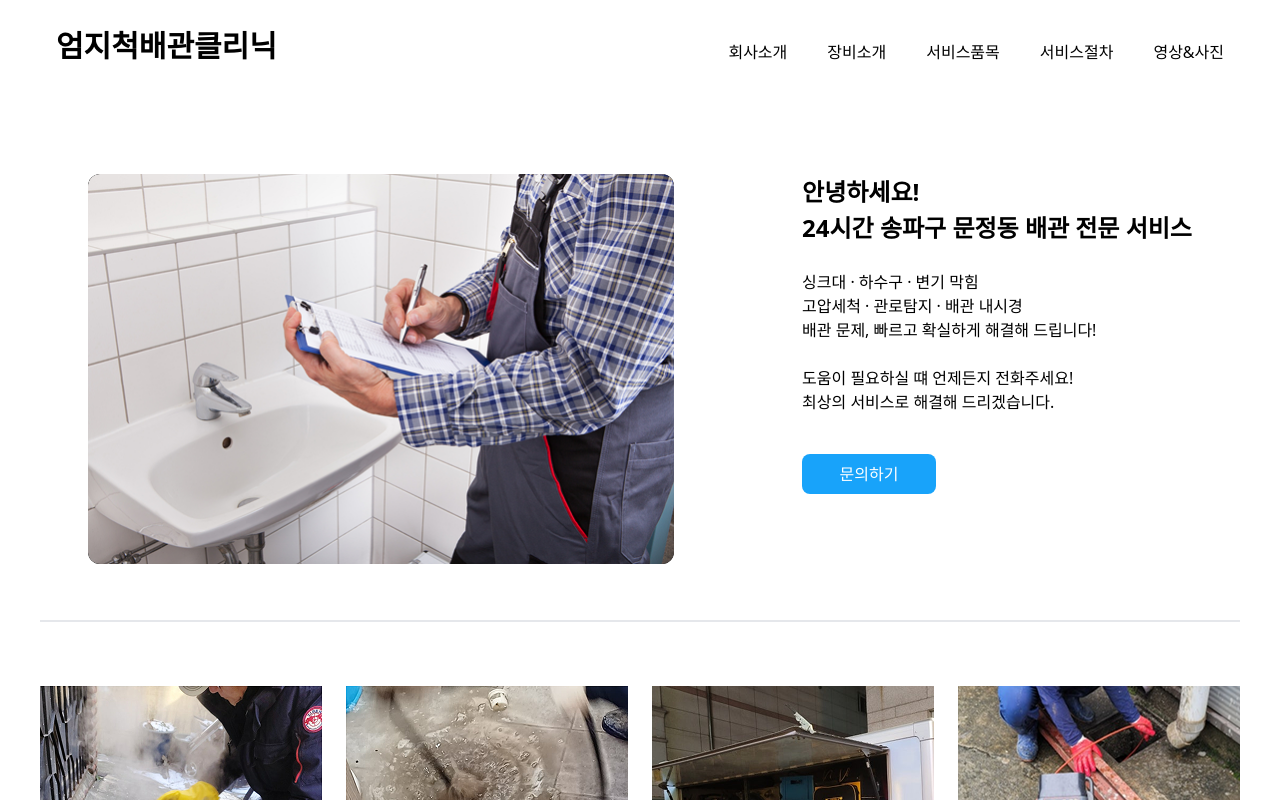
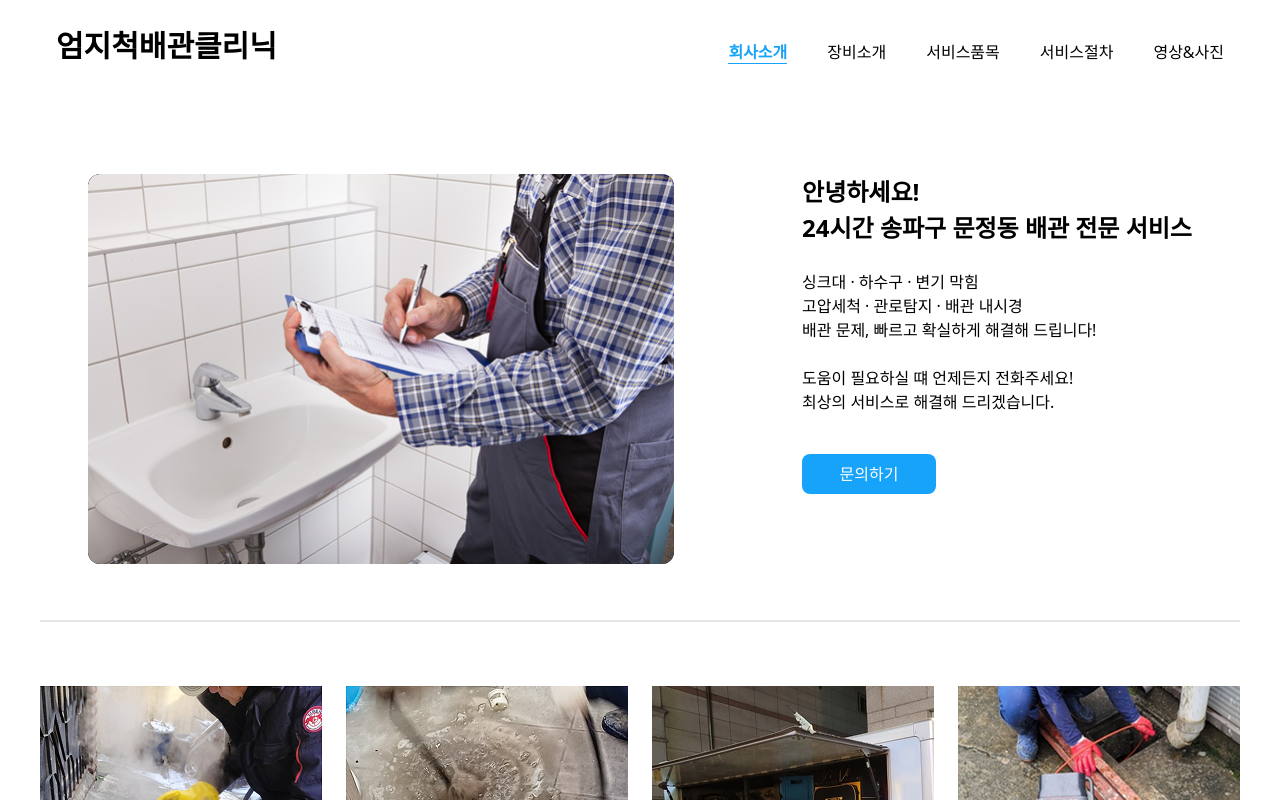
Before and after one commit to hyebinkimsdf/thumbsup-plumbing-clinic, a React (Vite) app: page / in a window 1280 px wide. Shown: the top 800 px of the page. Built offline with nearby package versions, Linux system fonts and the light colour scheme.

Commit message:
design: 홈 본문 반응형 구현

```diff
--- a/src/components/Nav.jsx
+++ b/src/components/Nav.jsx
@@ -1,33 +1,39 @@
-import { Link } from "react-router-dom";
+import { NavLink } from "react-router-dom";
 
 export function Nav() {
   return (
-    <>
-      <nav aria-label="주요 메뉴" role="navigation" className="flex gap-10 w-100% max-w-[1200px] h-16 px-4  mx-auto items-end  justify-between ">
-        <Link to={"/"}>
-          <p className="text-3xl font-semibold">엄지척배관클리닉</p>
-        </Link>
+    <nav aria-label="주요 메뉴" role="navigation" className="flex gap-10 w-100% max-w-[1200px] h-16 px-4 mx-auto items-end justify-between">
+      <NavLink to="/" className="text-3xl font-semibold">
+        엄지척배관클리닉
+      </NavLink>
 
       <ul className="nav-list flex gap-10 items-center">
-          <li className="nav-item">
-            <li className="nav-item  active:border-b-2 active:border-[#18A3FA] active:font-semibold active:text-[#18A3FA] ">
-              <Link to={"/"}>회사소개</Link>
-            </li>
+        <li className="nav-item ">
+          <NavLink to="/" className={({ isActive }) => (isActive ? "text-[#18A3FA] font-bold border-b-[1px] border-[#18A3FA] " : "text-black")}>
+            회사소개
+          </NavLink>
         </li>
         <li className="nav-item">
-            <Link to={"/machines"}>장비소개</Link>
+          <NavLink to="/machines" className={({ isActive }) => (isActive ? "text-[#18A3FA] font-bold border-b-[1px] border-[#18A3FA]" : "text-black")}>
+            장비소개
+          </NavLink>
         </li>
         <li className="nav-item">
-            <Link to={"/services"}>서비스품목</Link>
+          <NavLink to="/services" className={({ isActive }) => (isActive ? "text-[#18A3FA] font-bold border-b-[1px] border-[#18A3FA]" : "text-black")}>
+            서비스품목
+          </NavLink>
         </li>
         <li className="nav-item">
-            <Link to={"/process"}>서비스절차</Link>
+          <NavLink to="/process" className={({ isActive }) => (isActive ? "text-[#18A3FA] font-bold border-b-[1px] border-[#18A3FA]" : "text-black")}>
+            서비스절차
+          </NavLink>
         </li>
         <li className="nav-item">
-            <Link to={"/gallery"}>영상&사진</Link>
+          <NavLink to="/gallery" className={({ isActive }) => (isActive ? "text-[#18A3FA] font-bold border-b-[1px] border-[#18A3FA]" : "text-black")}>
+            영상&사진
+          </NavLink>
         </li>
       </ul>
     </nav>
-    </>
   );
 }
--- a/src/pages/Home.jsx
+++ b/src/pages/Home.jsx
@@ -5,14 +5,13 @@ import { Nav } from "../components/Nav";
 
 export function Home() {
   return (
-    <div>
+    <div className="mx-4">
       <main id="main-content" role="main">
-        <section className="content-section mt-[110px] mb-14">
-          <figure className="flex gap-32 mx-auto  justify-center items-start">
-            {/* Todo 이미지 src 연결 */}
-            <img className="bg-black w-[586px] h-[390px] rounded-xl" src="/images/mpImage01.png" alt="화장실에서 문제를 분석하고 있는 배수구 전문가" />
+        <section className="content-section w-full mt-[110px] mb-14 ">
+          <figure className="flex flex-wrap max-w-[1200px] gap-32 mx-auto  justify-center items-start">
+            <img className="bg-black w-full max-w-[586px] h-auto rounded-xl" src="/images/mpImage01.png" alt="화장실에서 문제를 분석하고 있는 배수구 전문가" />
 
-            <figcaption className="max-w-353px">
+            <figcaption className="max-w-353px ">
               <h2 className="section-title text-[24px] font-semibold">
                 안녕하세요!
                 <br />
@@ -33,10 +32,9 @@ export function Home() {
             </figcaption>
           </figure>
         </section>
-        {/* <article className="content-aricle">
-          <h2 className="aricle-title"></h2>
-        </article> */}
-        <section className="content-section flex gap-6 mx-auto w-full max-w-[1200px] justify-center border-t-2 py-16 ">
+
+        {/*  */}
+        <section className="content-section flex flex-wrap gap-6 mx-auto w-full max-w-[1200px] justify-center border-t-2 py-16 ">
           <img className="w-[282px] h-[282px]" src="/images/imgListItem01.png" alt="막힌 하수구에 카메라를 넣고 있는 전문가" />
           <img className="w-[282px] h-[282px]" src="/images/imgListItem02.png" alt="화장실 하수구를 뚫고 있는 상황" />
           <img className="w-[282px] h-[282px]" src="/images/imgListItem03.png" alt="전문 기계" />
```
Lines whose indentation alone changed are shown as unchanged.
